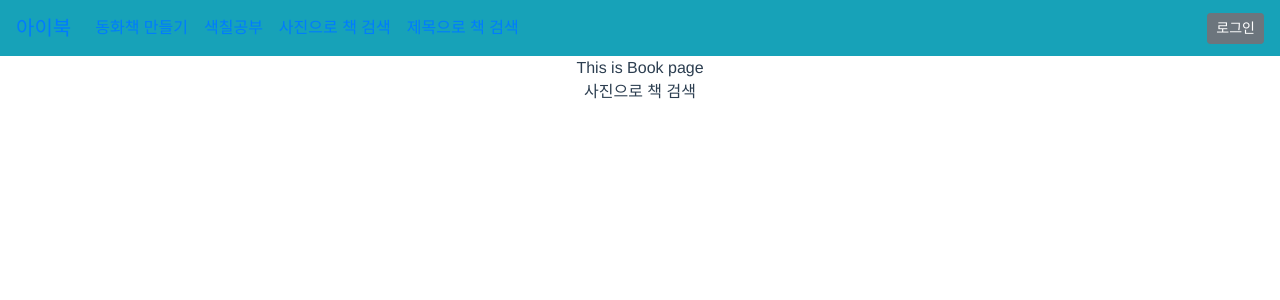
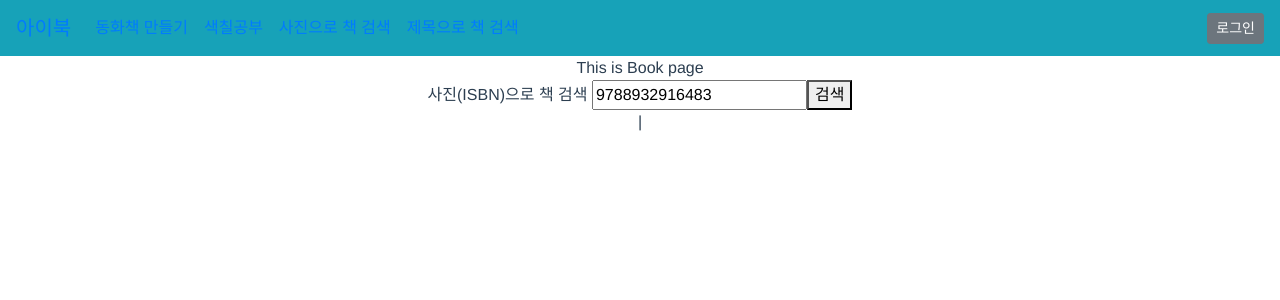
Before and after one commit to YeJinHong/ae-book, a Vue app in the folder frontend/: page /book/searchbypicture in a window 1280 px wide. Shown: the top 300 px of the page. Built offline with nearby package versions, Linux system fonts and the light colour scheme.

Commit message:
feat: ISBN으로 책 검색
S08P31C201-463


Former-commit-id: 71868faaa60ba126411af32ec5f19623122d208d

```diff
--- a/frontend/src/components/book/BookSearchByPictureView.vue
+++ b/frontend/src/components/book/BookSearchByPictureView.vue
@@ -1,6 +1,10 @@
 <template>
-  <div>사진으로 책 검색
-    <!-- <button @click="">사진으로 책 검색</button> -->
+  <div>사진(ISBN)으로 책 검색
+    <input type="text" v-model="isbn">
+    <button @click="searchISBN">검색</button>
+    <div>
+      {{ book.isbn }} | {{ book.title }}
+  </div>
   </div>
 </template>
 
@@ -11,14 +15,15 @@ export default {
   name: 'BookSearchByPictureView',
   data () {
     return {
-      isbn: '9788932916378'
+      isbn: '9788932916483',
+      book: Object
     }
   },
   methods: {
-    // 이거 다른 곳에서도 계속 쓰는거라 .... 흠 어떻게 해야될지 .... ㅠㅅㅠ
-    getBookReviewList () {
-      axios.get(`/api/reviews/${this.isbn}`).then((result) => {
-        console.log(result)
+    searchISBN () {
+      axios.get(`/api/books/${this.isbn}`).then((result) => {
+        this.book = result.data.result
+        console.log(this.book)
       }).catch((err) => {
         console.log(err)
       })
```
